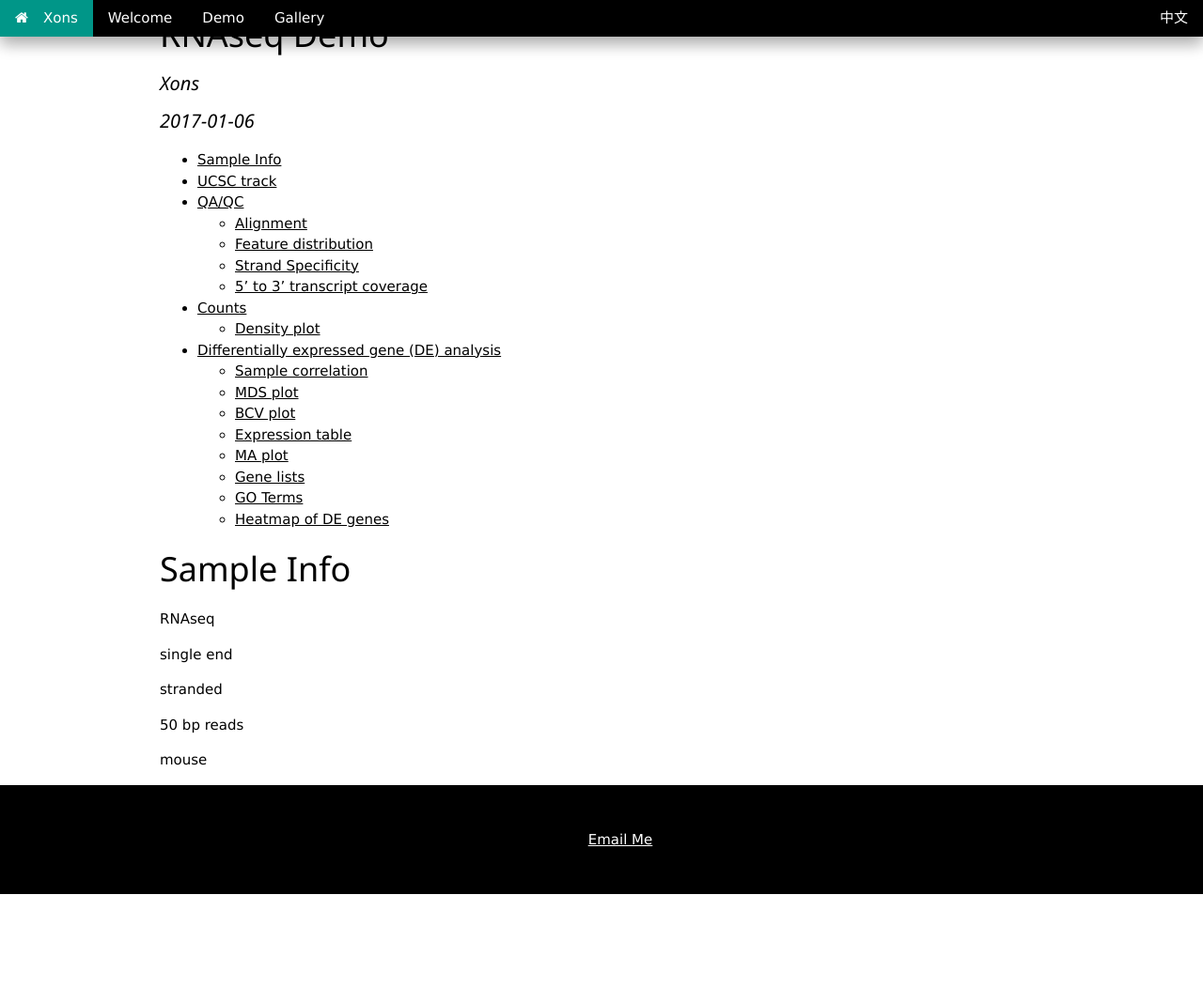
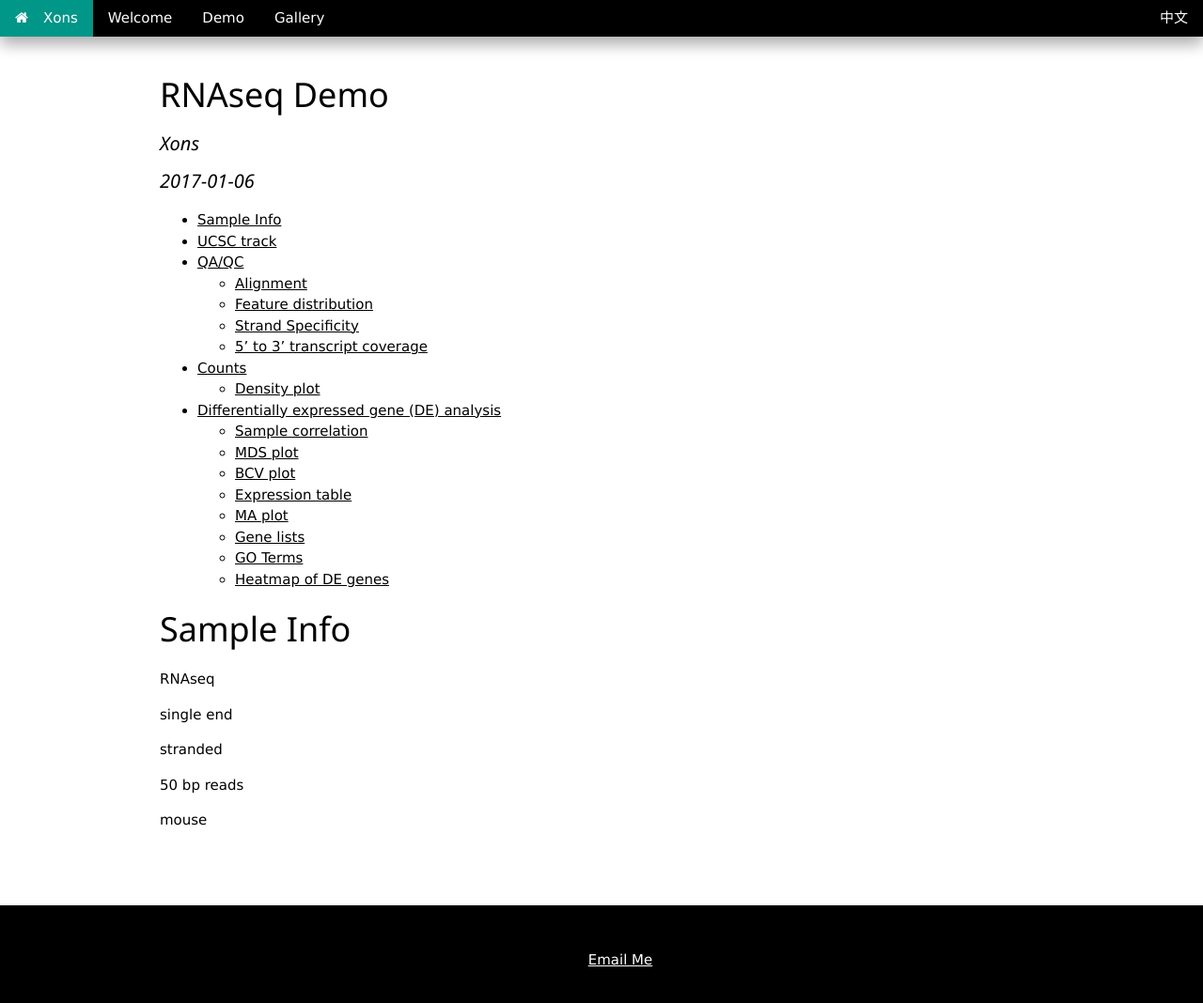
Before and after one commit to xons/xons.github.io, a Jekyll site: the page built from rnaseq.demo.html, in a window 1280 px wide and 1080 px high. Shown: the top 1068 px of the window at 94% size. Built offline with Jekyll 4.4.1, drawn with Linux system fonts in a browser that asks for light colours; nearby versions of some CDN libraries; library files that are not in the unit come from our copies.

Commit message:
Update rnaseq.demo.html

```diff
--- a/rnaseq.demo.html
+++ b/rnaseq.demo.html
@@ -3,7 +3,7 @@ layout: default
 title: Xons/RNAseq.Demo
 ---
 
-<div class="container">
+<div class="w3-container w3-padding-64">
 <h2>  </h2>
 
 <style type="text/css">
```
